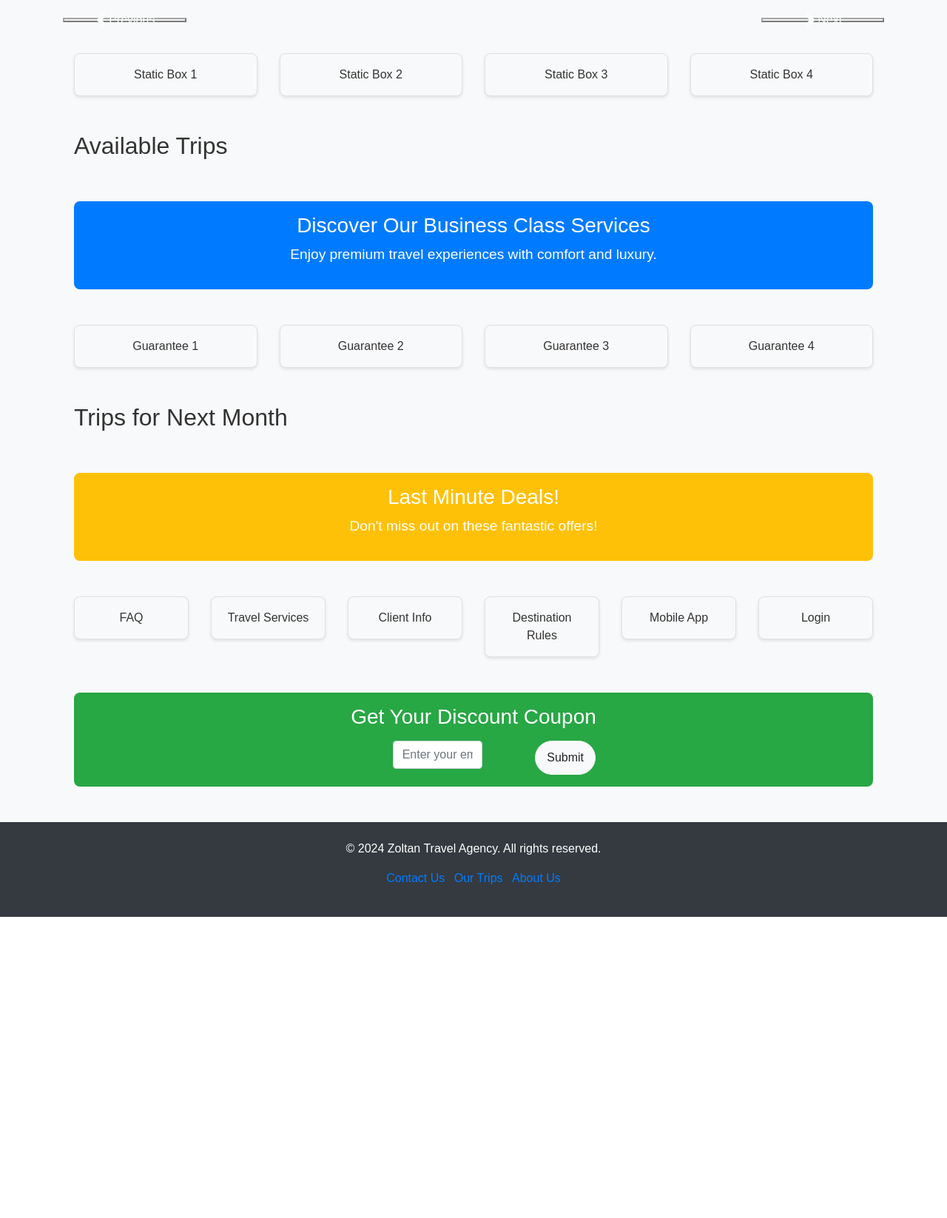
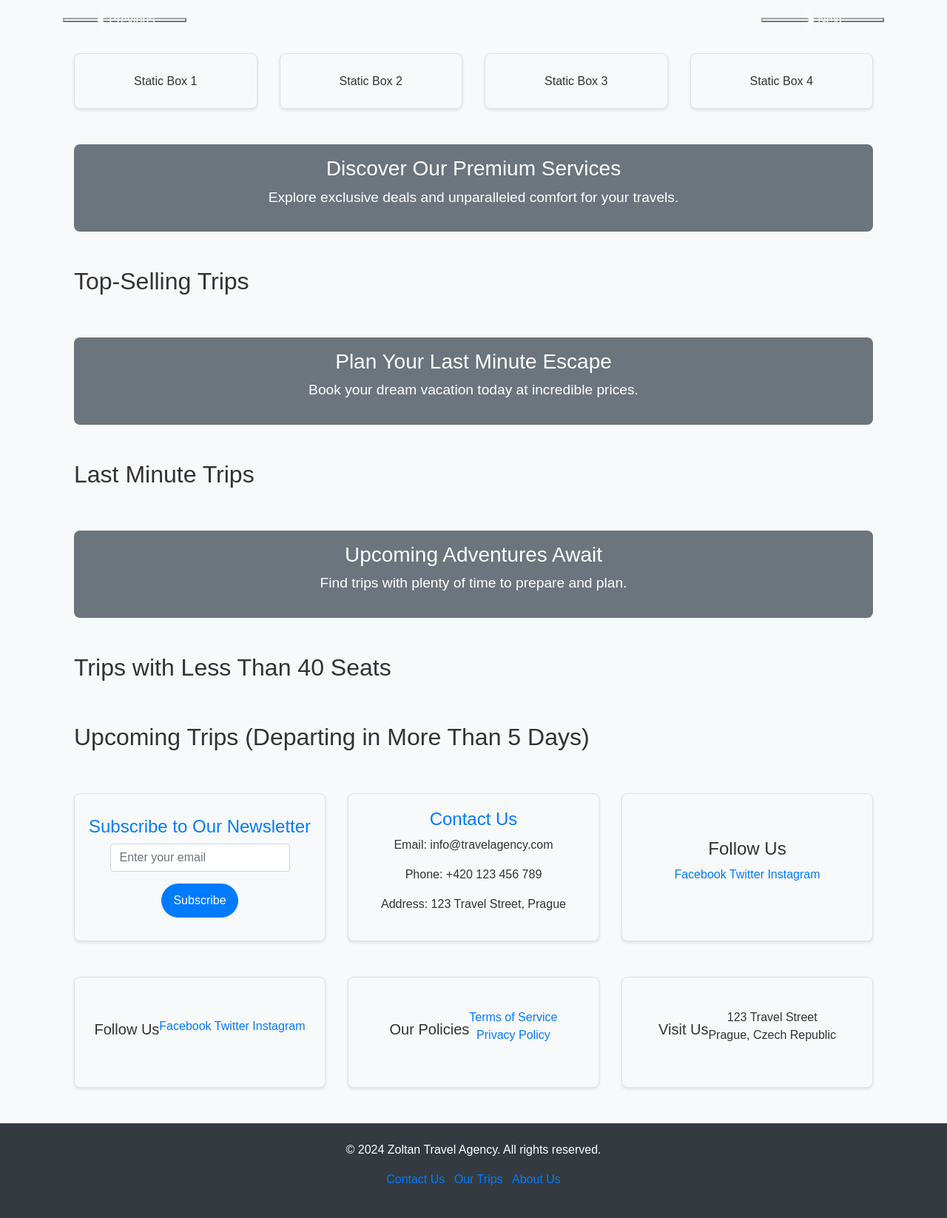
Before and after one commit to ZoltronPy/CS05, a Django app: page / in a window 1280 px wide. Shown: the part 104-1750 px from the top of the page at 74% size. Before the commit the page ends 1343 px from the top, so only its background shows below. Run offline with Django 5.2, Linux system fonts and the light colour scheme; data that the repository does not hold is empty; some libraries are stand-ins or nearby versions.

Commit message:
new Home page , edition 2

```diff
--- a/static/homepage.css
+++ b/static/homepage.css
@@ -3,8 +3,25 @@ body {
     margin: 0;
     padding: 0;
     font-family: Arial, sans-serif;
-    background-color: #f8f9fa;
+    background-color: #f4f4f4;
+    color: #333;
 }
+
+.card {
+    height: 400px; /* Stejná výška pro všechny karty */
+    display: flex;
+    flex-direction: column;
+    justify-content: space-between;
+}
+
+.row .p-3 {
+    min-height: 150px; /* Zajištění minimální výšky */
+    display: flex;
+    align-items: center;
+    justify-content: center;
+    text-align: center;
+}
+
 
 /* Carousel Styling */
 #promotedTripsCarousel img {
@@ -14,7 +31,7 @@ body {
 }
 
 .carousel-caption {
-    background-color: rgba(0, 0, 0, 0.5);
+    background-color: rgba(0, 0, 0, 0.7);
     border-radius: 4px;
     padding: 10px;
 }
@@ -27,13 +44,13 @@ body {
 
 .carousel-caption p {
     font-size: 1rem;
-    color: #ddd;
+    color: #ccc;
 }
 
 /* Static Boxes */
 .container .row .p-3 {
     background-color: #fff;
-    border: 1px solid #ddd;
+    border: 1px solid #ccc;
     border-radius: 8px;
     box-shadow: 0 2px 4px rgba(0, 0, 0, 0.1);
     transition: transform 0.2s;
@@ -46,7 +63,7 @@ body {
 
 /* Card Styling */
 .card {
-    border: none;
+    border: 1px solid #ccc;
     border-radius: 8px;
     box-shadow: 0 2px 4px rgba(0, 0, 0, 0.1);
     overflow: hidden;
@@ -65,16 +82,17 @@ body {
 .card .card-title {
     font-size: 1.25rem;
     font-weight: bold;
+    color: #333;
 }
 
 .card .btn-primary {
-    background-color: #007bff;
+    background-color: #0056b3;
     border: none;
     transition: background-color 0.3s;
 }
 
 .card .btn-primary:hover {
-    background-color: #0056b3;
+    background-color: #003d80;
 }
 
 /* Bars Styling */
@@ -86,15 +104,15 @@ section.text-center .p-3 {
 }
 
 .bg-primary {
-    background-color: #007bff;
+    background-color: #0056b3;
 }
 
 .bg-warning {
-    background-color: #ffc107;
+    background-color: #ff9800;
 }
 
 .bg-success {
-    background-color: #28a745;
+    background-color: #4caf50;
 }
 
 .bg-secondary {
@@ -103,7 +121,7 @@ section.text-center .p-3 {
 
 /* Forms */
 form input {
-    border: 1px solid #ddd;
+    border: 1px solid #ccc;
     border-radius: 4px;
     padding: 10px;
     width: 70%;
@@ -115,12 +133,12 @@ form button {
     border: none;
     padding: 10px 20px;
     border-radius: 4px;
-    background-color: #007bff;
+    background-color: #0056b3;
     color: white;
     cursor: pointer;
     transition: background-color 0.3s;
 }
 
 form button:hover {
-    background-color: #0056b3;
+    background-color: #003d80;
 }
--- a/viewer/templates/homepage.html
+++ b/viewer/templates/homepage.html
@@ -31,33 +31,43 @@
 <section class="container mt-5">
     <div class="row text-center">
         <div class="col-md-3">
-            <div class="p-3 border bg-light">Static Box 1</div>
+            <div class="p-3 border bg-light" style="min-height: 75px;">Static Box 1</div>
         </div>
         <div class="col-md-3">
-            <div class="p-3 border bg-light">Static Box 2</div>
+            <div class="p-3 border bg-light" style="min-height: 75px;">Static Box 2</div>
         </div>
         <div class="col-md-3">
-            <div class="p-3 border bg-light">Static Box 3</div>
+            <div class="p-3 border bg-light" style="min-height: 75px;">Static Box 3</div>
         </div>
         <div class="col-md-3">
-            <div class="p-3 border bg-light">Static Box 4</div>
+            <div class="p-3 border bg-light" style="min-height: 75px;">Static Box 4</div>
         </div>
     </div>
 </section>
 
-<!-- List of Trips -->
+<!-- Discover Services Section -->
+<section class="container mt-5 text-center">
+    <div class="p-3 bg-secondary text-white">
+        <h3>Discover Our Premium Services</h3>
+        <p>Explore exclusive deals and unparalleled comfort for your travels.</p>
+    </div>
+</section>
+
+<!-- Section: Top-Selling Trips -->
 <section class="container mt-5">
-    <h2>Available Trips</h2>
+    <h2>Top-Selling Trips</h2>
     <div class="row">
-        {% for trip in last_minute_trips %}
+        {% for trip in top_selling_trips %}
             <div class="col-md-4">
-                <div class="card mb-3">
+                <div class="card mb-3" style="height: 400px;">
                     <img src="{{ trip.image.url }}" class="card-img-top" alt="{{ trip.tour_name }}">
-                    <div class="card-body">
+                    <div class="card-body d-flex flex-column justify-content-between">
                         <h5 class="card-title">{{ trip.tour_name }}</h5>
-                        <p class="card-text">Departure: {{ trip.formatted_departure_date }}</p>
+                        <p class="card-text">Remaining Seats: {{ trip.remaining_seats }}</p>
                         <p class="card-text">Price per Adult: {{ trip.price_per_adult }} CZK</p>
-                        <a href="{% url 'trip_detail' trip.id %}" class="btn btn-primary">View Details</a>
+                        <div class="text-center mt-auto">
+                            <a href="{% url 'trip_detail' trip.id %}" class="btn btn-primary">View Details</a>
+                        </div>
                     </div>
                 </div>
             </div>
@@ -65,45 +75,29 @@
     </div>
 </section>
 
-<!-- Business Class Bar -->
+<!-- Discover Services Section -->
 <section class="container mt-5 text-center">
-    <div class="p-3 bg-primary text-white">
-        <h3>Discover Our Business Class Services</h3>
-        <p>Enjoy premium travel experiences with comfort and luxury.</p>
+    <div class="p-3 bg-secondary text-white">
+        <h3>Plan Your Last Minute Escape</h3>
+        <p>Book your dream vacation today at incredible prices.</p>
     </div>
 </section>
 
-<!-- Four Guarantee Boxes -->
+<!-- Section: Last Minute Trips -->
 <section class="container mt-5">
-    <div class="row text-center">
-        <div class="col-md-3">
-            <div class="p-3 border bg-light">Guarantee 1</div>
-        </div>
-        <div class="col-md-3">
-            <div class="p-3 border bg-light">Guarantee 2</div>
-        </div>
-        <div class="col-md-3">
-            <div class="p-3 border bg-light">Guarantee 3</div>
-        </div>
-        <div class="col-md-3">
-            <div class="p-3 border bg-light">Guarantee 4</div>
-        </div>
-    </div>
-</section>
-
-<!-- Trips for Next Month -->
-<section class="container mt-5">
-    <h2>Trips for Next Month</h2>
+    <h2>Last Minute Trips</h2>
     <div class="row">
-        {% for trip in next_month_trips %}
+        {% for trip in last_minute_trips %}
             <div class="col-md-4">
-                <div class="card mb-3">
+                <div class="card mb-3" style="height: 400px;">
                     <img src="{{ trip.image.url }}" class="card-img-top" alt="{{ trip.tour_name }}">
-                    <div class="card-body">
+                    <div class="card-body d-flex flex-column justify-content-between">
                         <h5 class="card-title">{{ trip.tour_name }}</h5>
-                        <p class="card-text">Departure: {{ trip.formatted_departure_date }}</p>
+                        <p class="card-text">Remaining Seats: {{ trip.remaining_seats }}</p>
                         <p class="card-text">Price per Adult: {{ trip.price_per_adult }} CZK</p>
-                        <a href="{% url 'trip_detail' trip.id %}" class="btn btn-primary">View Details</a>
+                        <div class="text-center mt-auto">
+                            <a href="{% url 'trip_detail' trip.id %}" class="btn btn-primary">View Details</a>
+                        </div>
                     </div>
                 </div>
             </div>
@@ -111,51 +105,123 @@
     </div>
 </section>
 
-<!-- Last Minute Bar -->
+<!-- Discover Services Section -->
 <section class="container mt-5 text-center">
-    <div class="p-3 bg-warning">
-        <h3>Last Minute Deals!</h3>
-        <p>Don't miss out on these fantastic offers!</p>
+    <div class="p-3 bg-secondary text-white">
+        <h3>Upcoming Adventures Await</h3>
+        <p>Find trips with plenty of time to prepare and plan.</p>
     </div>
 </section>
 
-<!-- Six Info Boxes -->
+<!-- Section: Trips with Low Seats -->
+<section class="container mt-5">
+    <h2>Trips with Less Than 40 Seats</h2>
+    <div class="row">
+        {% for trip in trips_with_low_seats %}
+            <div class="col-md-4">
+                <div class="card mb-3" style="height: 400px;">
+                    <img src="{{ trip.image.url }}" class="card-img-top" alt="{{ trip.tour_name }}">
+                    <div class="card-body d-flex flex-column justify-content-between">
+                        <h5 class="card-title">{{ trip.tour_name }}</h5>
+                        <p class="card-text">Remaining Seats: {{ trip.remaining_seats }}</p>
+                        <p class="card-text">Price per Adult: {{ trip.price_per_adult }} CZK</p>
+                        <div class="text-center mt-auto">
+                            <a href="{% url 'trip_detail' trip.id %}" class="btn btn-primary">View Details</a>
+                        </div>
+                    </div>
+                </div>
+            </div>
+        {% endfor %}
+    </div>
+</section>
+
+<!-- Section: Upcoming Trips -->
+<section class="container mt-5">
+    <h2>Upcoming Trips (Departing in More Than 5 Days)</h2>
+    <div class="row">
+        {% for trip in upcoming_trips %}
+            <div class="col-md-4">
+                <div class="card mb-3" style="height: 400px;">
+                    <img src="{{ trip.image.url }}" class="card-img-top" alt="{{ trip.tour_name }}">
+                    <div class="card-body d-flex flex-column justify-content-between">
+                        <h5 class="card-title">{{ trip.tour_name }}</h5>
+                        <p class="card-text">Remaining Seats: {{ trip.remaining_seats }}</p>
+                        <p class="card-text">Price per Adult: {{ trip.price_per_adult }} CZK</p>
+                        <div class="text-center mt-auto">
+                            <a href="{% url 'trip_detail' trip.id %}" class="btn btn-primary">View Details</a>
+                        </div>
+                    </div>
+                </div>
+            </div>
+        {% endfor %}
+    </div>
+</section>
+
+<!-- Newsletter Section -->
 <section class="container mt-5">
     <div class="row text-center">
-        <div class="col-md-2">
-            <div class="p-3 border bg-light">FAQ</div>
+        <div class="col-md-4">
+            <div class="p-3 border bg-light" style="height: 200px; display: flex; flex-direction: column; justify-content: center; align-items: center;">
+                <h4><a href="{% url 'contact' %}">Subscribe to Our Newsletter</a></h4>
+                <form method="post" action="/newsletter/">
+                    {% csrf_token %}
+                    <label>
+                        <input type="email" name="email" placeholder="Enter your email" class="form-control">
+                    </label>
+                    <button type="submit" class="btn btn-primary mt-2">Subscribe</button>
+                </form>
+            </div>
         </div>
-        <div class="col-md-2">
-            <div class="p-3 border bg-light">Travel Services</div>
+        <div class="col-md-4">
+            <div class="p-3 border bg-light" style="height: 200px; display: flex; flex-direction: column; justify-content: center; align-items: center;">
+                <h4><a href="{% url 'contact' %}">Contact Us</a></h4>
+                <p>Email: info@travelagency.com</p>
+                <p>Phone: +420 123 456 789</p>
+                <p>Address: 123 Travel Street, Prague</p>
+            </div>
         </div>
-        <div class="col-md-2">
-            <div class="p-3 border bg-light">Client Info</div>
-        </div>
-        <div class="col-md-2">
-            <div class="p-3 border bg-light">Destination Rules</div>
-        </div>
-        <div class="col-md-2">
-            <div class="p-3 border bg-light">Mobile App</div>
-        </div>
-        <div class="col-md-2">
-            <div class="p-3 border bg-light">Login</div>
+        <div class="col-md-4">
+            <div class="p-3 border bg-light" style="height: 200px; display: flex; flex-direction: column; justify-content: center; align-items: center;">
+                <h4>Follow Us</h4>
+                <p>
+                    <a href="#" class="me-3">Facebook</a>
+                    <a href="#" class="me-3">Twitter</a>
+                    <a href="#">Instagram</a>
+                </p>
+            </div>
         </div>
     </div>
 </section>
 
-<!-- Coupon Bar -->
-<section class="container mt-5 text-center">
-    <div class="p-3 bg-success text-white">
-        <h3>Get Your Discount Coupon</h3>
-        <form method="post" action="/coupon/">
-            {% csrf_token %}
-            <label>
-                <input type="email" name="email" placeholder="Enter your email" class="form-control d-inline w-50">
-            </label>
-            <button type="submit" class="btn btn-light mt-2">Submit</button>
-        </form>
+<!-- Footer Section -->
+<footer class="container mt-5">
+    <div class="row text-center">
+        <div class="col-md-4">
+            <div class="p-3 border bg-light">
+                <h5>Follow Us</h5>
+                <p>
+                    <a href="#" class="me-3">Facebook</a>
+                    <a href="#" class="me-3">Twitter</a>
+                    <a href="#">Instagram</a>
+                </p>
+            </div>
+        </div>
+        <div class="col-md-4">
+            <div class="p-3 border bg-light">
+                <h5>Our Policies</h5>
+                <p>
+                    <a href="#">Terms of Service</a><br>
+                    <a href="#">Privacy Policy</a>
+                </p>
+            </div>
+        </div>
+        <div class="col-md-4">
+            <div class="p-3 border bg-light">
+                <h5>Visit Us</h5>
+                <p>123 Travel Street<br>Prague, Czech Republic</p>
+            </div>
+        </div>
     </div>
-</section>
-
+</footer>
 
 {% endblock %}
--- a/viewer/views.py
+++ b/viewer/views.py
@@ -20,25 +20,30 @@ def homepage(request):
     # Current date
     today = now().date()
 
-    # Next month's start and end dates
-    next_month_start = (today.replace(day=1) + timedelta(days=31)).replace(day=1)
-    next_month_end = (next_month_start + timedelta(days=31)).replace(day=1) - timedelta(days=1)
-
     # Get promoted trips for the carousel
     promoted_trips = TravelInfo.objects.filter(is_promoted=True).order_by('-created_at')[:5]
 
     # Get last minute trips (departure within 5 days)
-    last_minute_trips = TravelInfo.objects.filter(departure_date__lte=today + timedelta(days=5)).order_by(
-        'departure_date')
+    last_minute_trips = TravelInfo.get_last_minute_trips()
 
-    # Get trips for the next month
-    next_month_trips = TravelInfo.objects.filter(departure_date__range=(next_month_start, next_month_end))
+    # Get trips with fewer than 40 seats remaining
+    trips_with_low_seats = TravelInfo.get_trips_with_low_seats()
+
+    # Get top-selling trips
+    top_selling_trips = TravelInfo.get_top_selling_trips()
+
+    # Get trips departing in more than 5 days
+    upcoming_trips = TravelInfo.get_upcoming_trips()
 
     # Render the template with context
     return render(request, 'homepage.html', {
         'promoted_trips': promoted_trips,
         'last_minute_trips': last_minute_trips,
-        'next_month_trips': next_month_trips, })
+        'trips_with_low_seats': trips_with_low_seats,
+        'top_selling_trips': top_selling_trips,
+        'upcoming_trips': upcoming_trips,
+    })
+
 
 
 def all_trips(request):
```
Also changed, not shown: viewer/models.py (+34 -0 lines).
